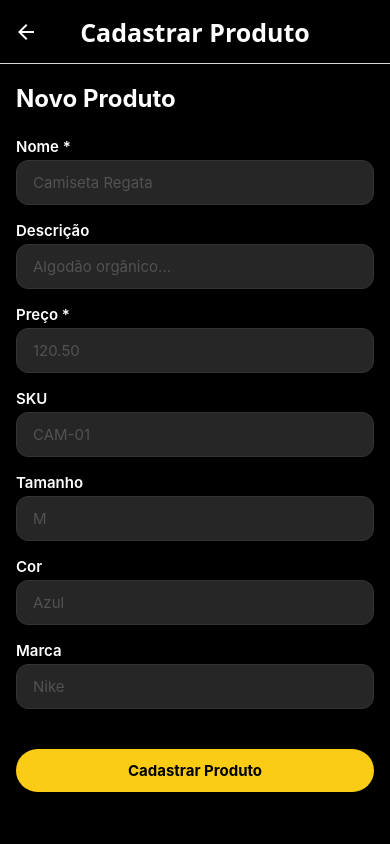
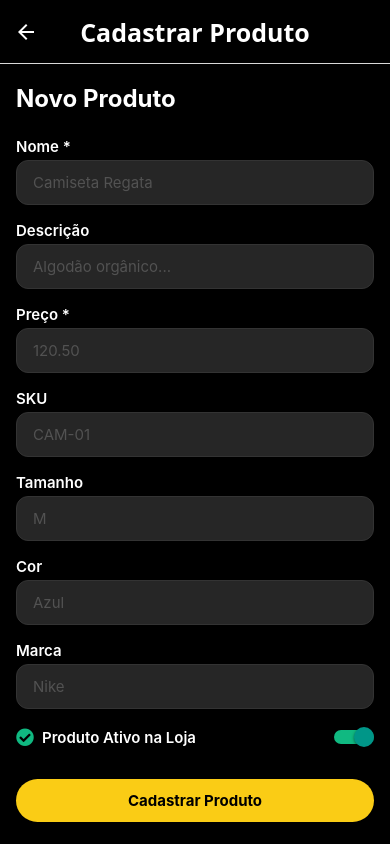
Before and after one commit to KelsonZh0/70Graus, a React Native app: screen /FormProduto in a window 390 px wide. Built offline with nearby package versions, Linux system fonts and the light colour scheme.

Commit message:
feat: implement product CRUD functionality with API service and UI screens

```diff
--- a/src/screens/app/FormProdutoScreen.tsx
+++ b/src/screens/app/FormProdutoScreen.tsx
@@ -1,8 +1,10 @@
 import React, { useState } from 'react';
-import { View, Text, TextInput, TouchableOpacity, ScrollView, Alert, ActivityIndicator } from 'react-native';
-import { useNavigation,useRoute } from '@react-navigation/native';
+import { View, Text, TextInput, TouchableOpacity, ScrollView, Alert, ActivityIndicator, Switch } from 'react-native';
+import { useNavigation, useRoute } from '@react-navigation/native';
 import { estilosGlobais, CORES, ESPACAMENTO } from '../../styles/themes';
 import { ProdutoService } from '../../services/ProdutoService';
+import { FontAwesome5 } from '@expo/vector-icons';
+
 
 export default function FormProdutoScreen() {
     const { goBack } = useNavigation<any>();
@@ -17,6 +19,7 @@ export default function FormProdutoScreen() {
     const [tamanho, setTamanho] = useState(produtoEdicao ? produtoEdicao.tamanho : '');
     const [cor, setCor] = useState(produtoEdicao ? produtoEdicao.cor : '');
     const [marca, setMarca] = useState(produtoEdicao ? produtoEdicao.marca : '');
+    const [ativo, setAtivo] = useState(produtoEdicao ? produtoEdicao.ativo : true);
 
 
     async function handleSalvar() {
@@ -34,7 +37,8 @@ export default function FormProdutoScreen() {
             sku,
             tamanho,
             cor,
-      marca
+            marca,
+            ativo
         };
 
         let sucesso = false;
@@ -81,6 +85,26 @@ export default function FormProdutoScreen() {
 
                     <Text style={estilosGlobais.label}>Marca</Text>
                     <TextInput style={estilosGlobais.input} value={marca} onChangeText={setMarca} placeholder="Nike" placeholderTextColor={CORES.textoDesabilitado} />
+                    <View style={{ flexDirection: 'row', alignItems: 'center', justifyContent: 'space-between', marginTop: 10 }}>
+                        <View style={{ flexDirection: 'row', alignItems: 'center', gap: 8 }}>
+                            {ativo ? (
+                                <FontAwesome5 name="check-circle" size={18} color={CORES.verde} solid />
+                            ) : (
+                                <FontAwesome5 name="times-circle" size={18} color={CORES.vermelho} solid />
+                            )}
+                            {/* O estilo label tem uma margem, podemos tirar a margem de baixo para alinhar perfeito com o ícone */}
+                            <Text style={[estilosGlobais.label, { marginBottom: 0, marginTop: 0 }]}>
+                                {ativo ? 'Produto Ativo na Loja' : 'Produto Inativo'}
+                            </Text>
+                        </View>
+
+                        <Switch
+                            value={ativo}
+                            onValueChange={setAtivo}
+                            trackColor={{ false: CORES.vermelho, true: CORES.verde }}
+                            thumbColor={'#ffffff'}
+                        />
+                    </View>
 
 
                     <TouchableOpacity style={[estilosGlobais.botaoPrimario, { marginTop: ESPACAMENTO.xl, marginBottom: 50 }]} onPress={handleSalvar} disabled={loading}>
--- a/src/screens/app/ListaProdutos.tsx
+++ b/src/screens/app/ListaProdutos.tsx
@@ -1,6 +1,6 @@
-import React, { useEffect, useState } from 'react';
+import React, { useState, useCallback } from 'react';
 import { View, Text, StyleSheet, TouchableOpacity, FlatList, ActivityIndicator, Alert } from 'react-native';
-import { useNavigation, NavigationProp } from '@react-navigation/native';
+import { useNavigation, NavigationProp, useFocusEffect } from '@react-navigation/native';
 import { estilosGlobais, CORES, ESPACAMENTO, RAIO } from '../../styles/themes';
 import { ProdutoService, ProdutoProps } from '../../services/ProdutoService';
 
@@ -9,8 +9,13 @@ export default function ListaProdutos() {
   const [produtos, setProdutos] = useState<ProdutoProps[]>([]);
   const [carregando, setCarregando] = useState(true);
 
-  // Assim que abrir a tela, puxa do Java
-  useEffect(() => { carregarDados(); }, []);
+  // Assim que olhar para a tela de novo, ele puxa do Java secretamente
+  useFocusEffect(
+    useCallback(() => {
+      carregarDados();
+    }, [])
+  );
+
 
   async function carregarDados() {
     setCarregando(true);
--- a/src/services/ProdutoService.ts
+++ b/src/services/ProdutoService.ts
@@ -26,13 +26,12 @@ export const ProdutoService = {
   },
 
   // Cadastrar Produto
-  criar: async (produto: Omit<ProdutoProps, 'id' | 'ativo'>) => {
+  criar: async (produto: Omit<ProdutoProps, 'id'>) => {
     try {
-      const produtoCompleto = { ...produto, ativo: true };
       const response = await fetch(`${BASE_URL}/produtos`, {
         method: 'POST',
         headers: { 'Content-Type': 'application/json' },
-        body: JSON.stringify(produtoCompleto)
+        body: JSON.stringify(produto)
       });
       return response.ok;
     } catch {
@@ -40,13 +39,12 @@ export const ProdutoService = {
     }
   },
 
-  atualizar: async (id: number, produto: Omit<ProdutoProps, 'id' | 'ativo'>) => {
+  atualizar: async (id: number, produto: Omit<ProdutoProps, 'id'>) => {
     try {
-      const produtoCompleto = { ...produto, ativo: true };
       const response = await fetch(`${BASE_URL}/produtos/${id}`, {
         method: 'PUT',
         headers: { 'Content-Type': 'application/json' },
-        body: JSON.stringify(produtoCompleto)
+        body: JSON.stringify(produto)
       });
       return response.ok;
     } catch {
```
Lines whose indentation alone changed are shown as unchanged.
